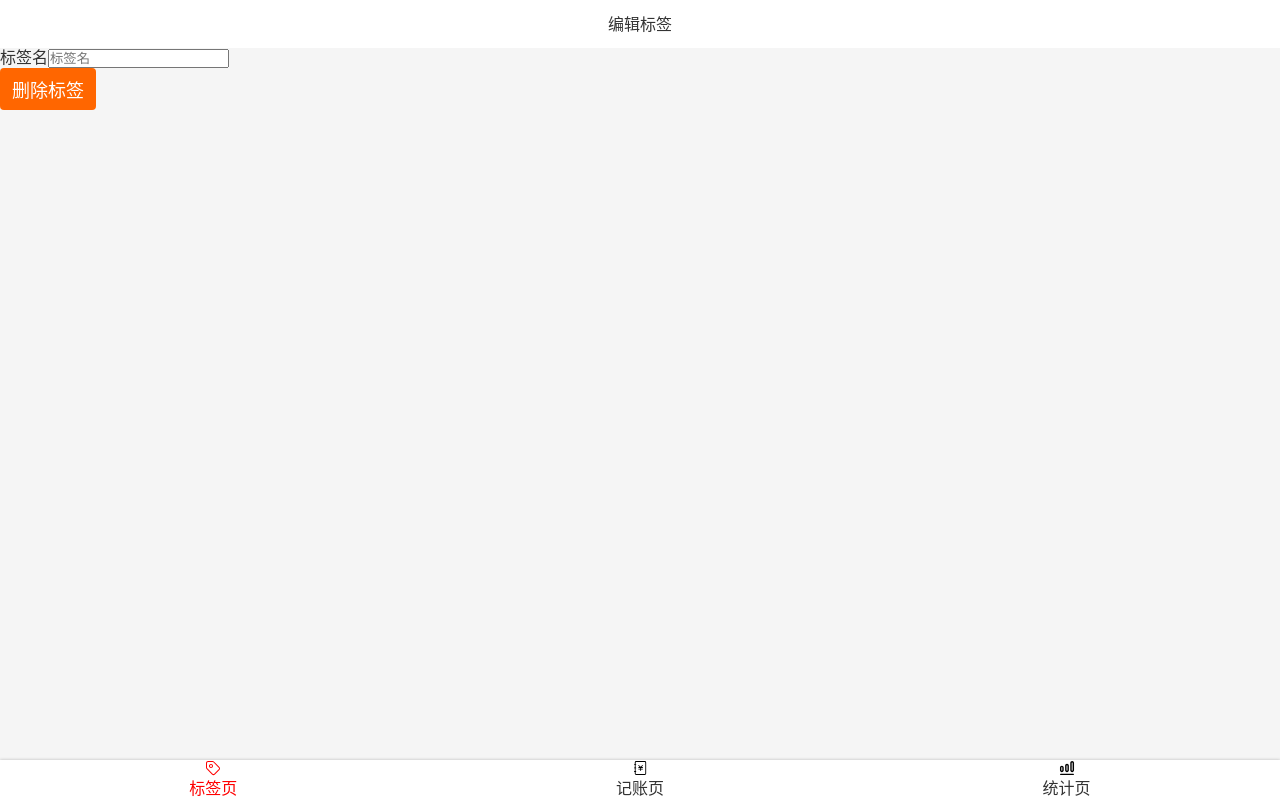
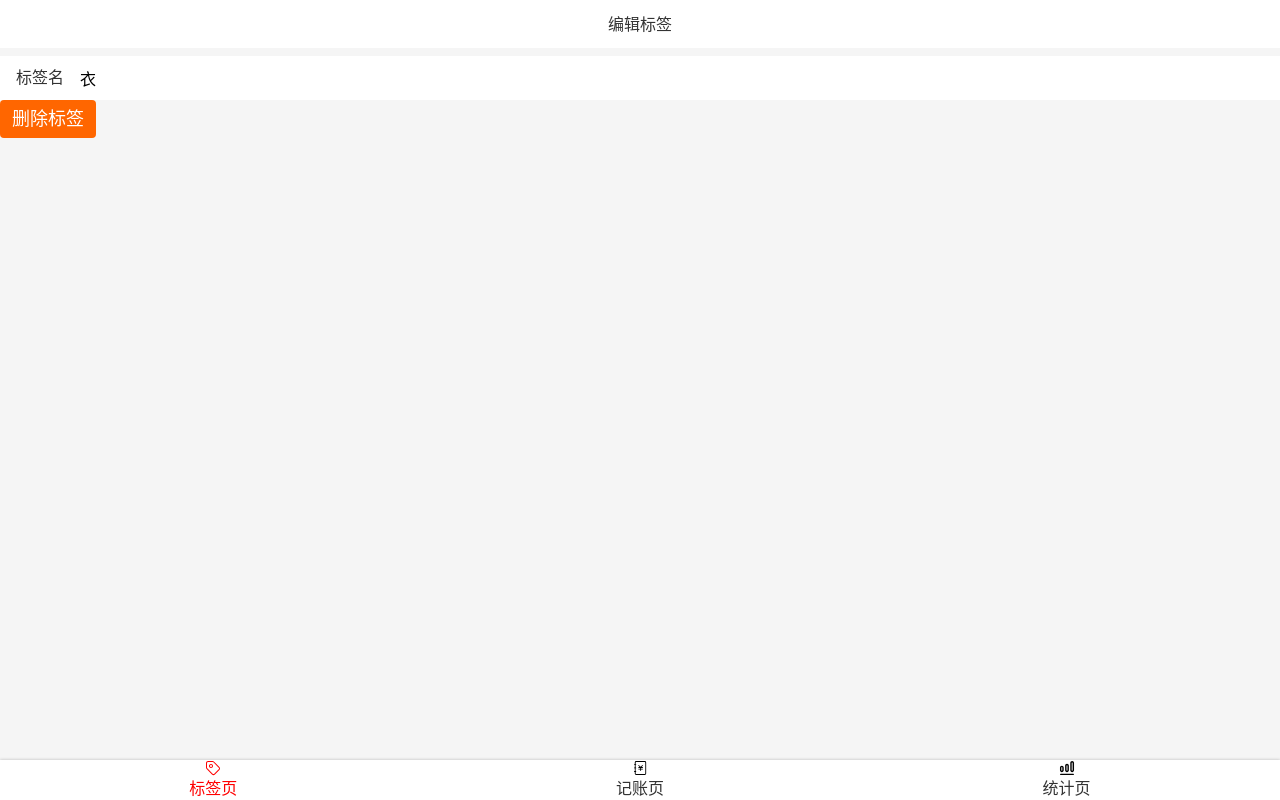
Before and after one commit to mumu111111/react-tally, a React app: page /#/tags/1 in a window 1280 px wide. Built offline with nearby package versions, Linux system fonts and the light colour scheme.

Commit message:
tag的input样式完成

```diff
--- a/src/components/Input.tsx
+++ b/src/components/Input.tsx
@@ -8,7 +8,7 @@
     > input {
       display:block;
       width: 100%;
-      height: 72px;
+      height: 44px;
       background: none;
       border: none;
     }
--- a/src/index.scss
+++ b/src/index.scss
@@ -19,8 +19,8 @@
   height: 1em;
   display: inline-block;
 }
-button{
-  font-family: inherit;
+button, input{
+  font: inherit;
 }
 :focus{
   outline: none;
--- a/src/views/Money/NotesSection.tsx
+++ b/src/views/Money/NotesSection.tsx
@@ -5,7 +5,7 @@
 
 const Wrapper = styled.section`
     background: #f5f5f5;
-    padding: 0 16px;
+    padding: 14px 16px;
     font-size: 14px;
     > label {
         display: flex;
--- a/src/views/Tag.tsx
+++ b/src/views/Tag.tsx
@@ -5,6 +5,7 @@
 import Layout from 'components/Layout';
 import Icon from 'components/Icon';
 import { Button } from 'components/Button';
+import { Input } from 'components/Input'
 import styled from 'styled-components';
 const Topbar = styled.header`
   display:flex;
@@ -14,6 +15,13 @@
   padding: 14px;
   background:white;
 `;
+
+const InputWrapper = styled.div`
+  background:white;
+  padding: 0 16px;
+  margin-top: 8px;
+`;
+
 type Params = {
     id: string
 }
@@ -29,12 +37,9 @@
                 <span>编辑标签</span>
                 <Icon />
             </Topbar>
-            <div>
-                <label>
-                    <span>标签名</span>
-                    <input type="text" placeholder="标签名" />
-                </label>
-            </div>
+            <InputWrapper>
+                <Input label="标签名" type="text" placeholder="标签名" value={tag.name}></Input>
+            </InputWrapper>
             <div>
                 <Button>删除标签</Button>
             </div>
```
Also changed, not shown: src/components/Center.tsx (added, +10 -0 lines), src/components/Space.tsx (added, +7 -0 lines).
